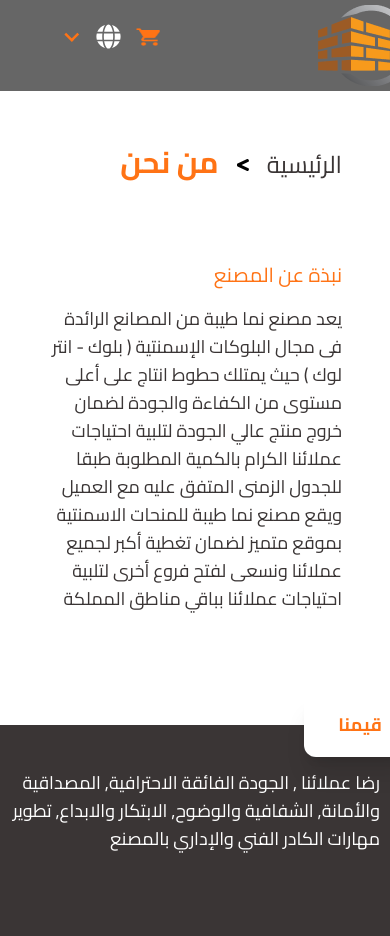
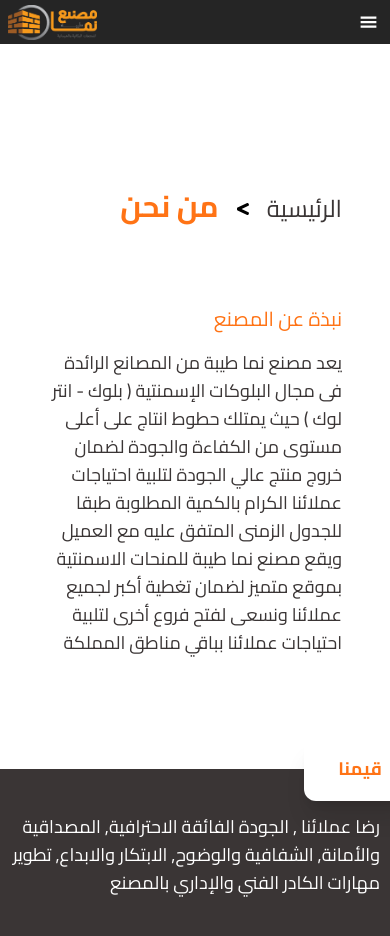
Before and after one commit to abdallamfathy/nama-project, a React (Vite) app: page /about in a window 390 px wide. Shown: the top 936 px of the page. Built offline with nearby package versions, Linux system fonts and the light colour scheme.

Commit message:
make navbar for mobile

```diff
--- a/src/components/Main.jsx
+++ b/src/components/Main.jsx
@@ -13,7 +13,7 @@ const Main = () => {
   return (
     <div>
       <Navbar textColor="text-white" />
-      <Slider />
+      <div className="max-sm:hidden"><Slider /></div>
       <WhyUs />
       <About />
       <Certificates />
--- a/src/components/Navbar.jsx
+++ b/src/components/Navbar.jsx
@@ -7,7 +7,10 @@ import {
   FaTwitter,
   FaGlobe,
   FaSnapchat,
+  FaWindowClose,
 } from "react-icons/fa";
+import {GiHamburgerMenu} from 'react-icons/gi'
+import { AiOutlineClose } from "react-icons/ai";
 import { useParams } from "react-router-dom";
 import { productDetails, products } from "./Constants";
 import chat from "../assets/chat.png";
@@ -46,9 +49,9 @@ const Navbar = ({ textColor, socialDisplay }) => {
   return (
     <div className="z-50 ">
 
-      <div className="fixed bg-black  w-full h-[91px] 2xl:h-[126px]   z-40 bg-opacity-60 ">
+      <div className="max-sm:hidden lg:fixed bg-black  w-full h-[91px] 2xl:h-[126px]   z-40 bg-opacity-60 ">
           <nav
-            className={` text-white  flex justify-center items-center gap-6 h-full `}
+            className={` text-white max-sm:hidden flex justify-center items-center gap-6 h-full `}
           >
 
 
@@ -70,8 +73,8 @@ const Navbar = ({ textColor, socialDisplay }) => {
             </div>
           </nav>
         </div>
-        {  show && <div className="fixed left-24 top-24 z-50 bg-white rounded-2xl"><Chat/></div>}
-        <div className="flex flex-col text-white 2xl:w-10 w-10 relative  left-24   h-  z-50 ">
+        {/* {  show && <div className="fixed left-24 top-24 z-50 bg-white rounded-2xl"><Chat/></div>}  */}
+        <div className="max-sm:hidden flex flex-col text-white 2xl:w-10 w-10 relative  left-24   h-  z-50 ">
                 <div className="fixed left-16 top-8 2xl:top-12 "><img src={downar} alt="downar" /></div>
                <div className="fixed  top-6 2xl:top-9"> <FaGlobe className="2xl:w-[33.33px] 2xl:h-[33.33px] w-[25px] h-[25px]  fixed " />
                 <Link to="/cart" className='mt-1 w-6 2xl:w-14 2xl:h-12 h-6 ml-10 fixed'><img src={cart} alt="cart"/></Link></div>
@@ -99,6 +102,38 @@ const Navbar = ({ textColor, socialDisplay }) => {
                 </button>
                 </div> */}
               </div>
+            </div>
+
+            <div className="md:hidden">
+            <div className="bg-[#252525] h-11  z-50 sticky w-full ">
+            <div className="flex justify-between h-full  mx-2  items-center">
+              <div><img src={logo} alt="logo" className="w-[89px] h-[35px]" /></div>
+              {!show && <div><GiHamburgerMenu onClick={() => toggle()} className="text-white w-[27px] h-[18px] z-50"/></div>}
+              { show && <div><AiOutlineClose onClick={() => toggle()} className="text-white  w-[27px] h-[18px] z-50"/></div>}
+            </div>
+                </div>
+            {show &&
+              <>
+              {/* //make navbar for mobile here  */}
+
+              <div className="fixed top-9 right-28 w-32  h-64 rounded-l-xl bg-black text-white z-30">
+                <div className="flex  flex-col justify-center items-center  h-full">
+                  <div className="flex flex-col gap-2 ">
+                    {navigation.map((item) => (
+                      <NavLink
+                        key={item.name}
+                        to={item.href}
+                        className={`font-medium  text-lg  border-b border-white text-center pb-2  cursor-pointer  hover:text-[#FF7315] activeClassName="active"  `}
+                      >
+                        {item.name}
+                      </NavLink>
+                    ))}
+                  </div>
+                </div>
+              </div>
+
+              </>
+            }
             </div>
     </div>
   );
```
